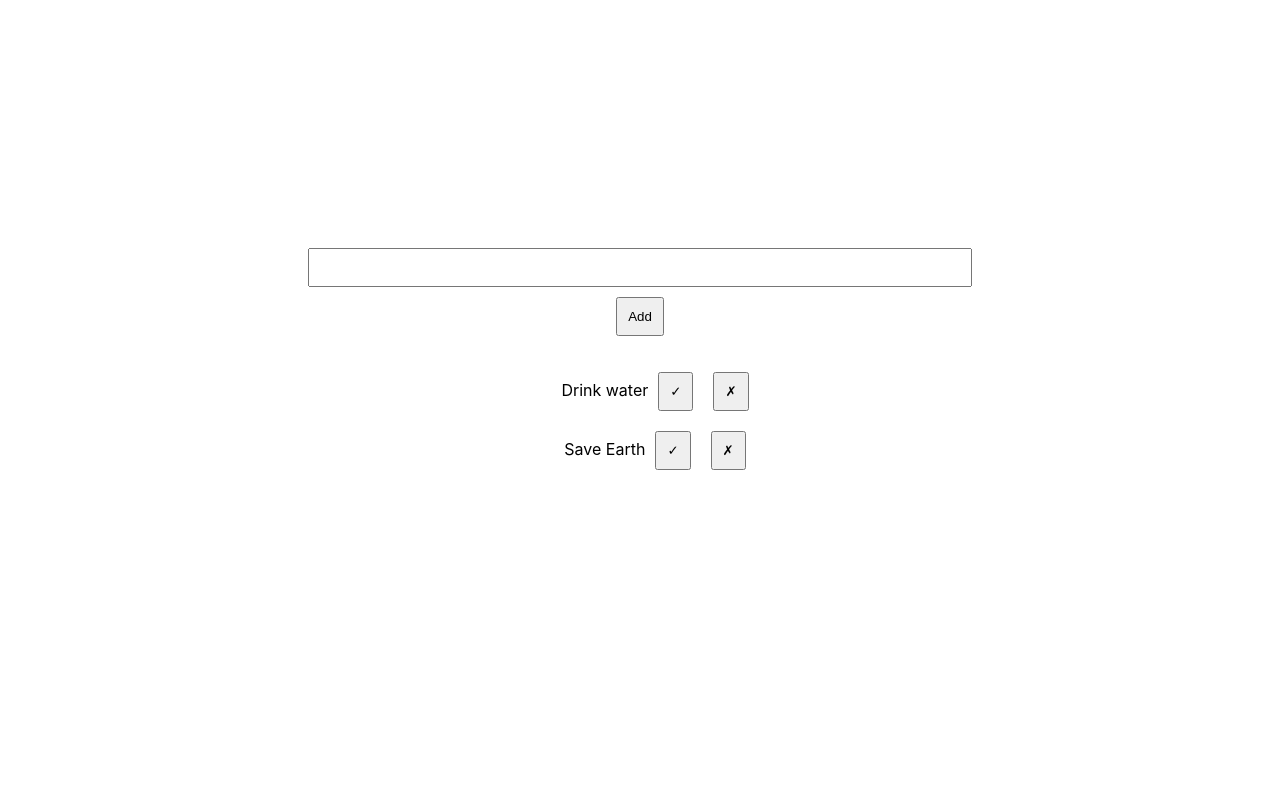
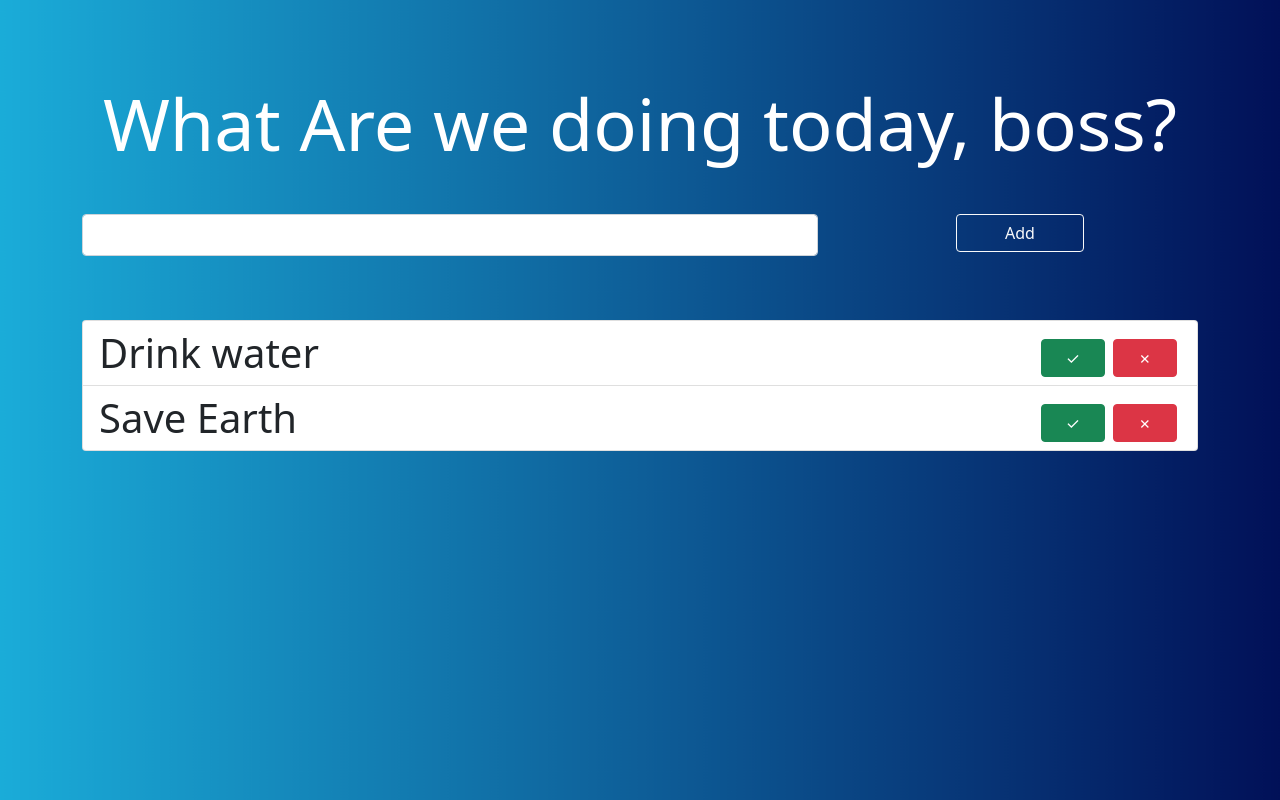
Before and after one commit to AbdAlrhman-Samy/react-todo-app, a React (Create React App) app: page / in a window 1280 px wide. Built offline with nearby package versions, Linux system fonts and the light colour scheme.

Commit message:
updated UI with bootstrap, for learning

```diff
--- a/package.json
+++ b/package.json
@@ -6,7 +6,9 @@
     "@testing-library/jest-dom": "^5.14.1",
     "@testing-library/react": "^11.2.7",
     "@testing-library/user-event": "^12.8.3",
+    "bootstrap": "^5.1.0",
     "react": "^17.0.2",
+    "react-bootstrap": "^2.0.0-beta.5",
     "react-dom": "^17.0.2",
     "react-scripts": "4.0.3",
     "web-vitals": "^1.1.2"
--- a/src/components/App.css
+++ /dev/null
@@ -1,15 +0,0 @@
-.done{
-  text-decoration: line-through;
-}
-
-input{
-  display: block;
-  margin: auto;
-  width: 50vw;
-  padding: 10px;
-}
-
-button{
-  padding: 10px;
-  margin: 10px;
-}
--- a/src/components/App.js
+++ b/src/components/App.js
@@ -1,8 +1,8 @@
-import "./App.css";
-import Form from "./Form";
+import MyForm from "./Form";
 import List from "./List";
-
+import 'bootstrap/dist/css/bootstrap.min.css';
 import {useState} from 'react'
+import { Container } from "react-bootstrap";
 
 
 function App() {
@@ -24,24 +24,25 @@ function App() {
   };
 
   function itemChecked(e) {
-    e.target.parentElement.classList.toggle('done')
-    let checkedIndex = e.target.parentElement.getAttribute('data-id')
+    let checkedIndex = e.target.getAttribute('data-id')
     newTodos[checkedIndex].checked = !newTodos[checkedIndex].checked
+    e.target.parentElement.parentElement.classList.toggle('text-decoration-line-through')
     console.log(newTodos[checkedIndex]);
+
   }
 
   function itemDeleted(e) {
     let removedIndex = e.target.parentElement.getAttribute('data-id')
     newTodos.splice(removedIndex, 1)
     setTodos(newTodos);
-    console.log('deleted item number', Number(removedIndex)+1);
   }
 
   return (
-    <div>
-      <Form newItem={addTodo}/>
+    <Container className="d-flex flex-column text-center" fluid="sm">
+      <h1 className="display-2 mb-5 text-white">What Are we doing today, boss?</h1>
+      <MyForm newItem={addTodo}/>
       <List listItems={todos} handleCheck={itemChecked} handleDelete={itemDeleted}/>
-    </div>
+    </Container>
   );
 }
 
--- a/src/components/Form.jsx
+++ b/src/components/Form.jsx
@@ -1,5 +1,10 @@
+import Button from 'react-bootstrap/Button';
+import Row from 'react-bootstrap/Row'
+import Col from 'react-bootstrap/Col'
+import Form from 'react-bootstrap/Form'
+
 import { useState } from "react";
-const Form = ({ newItem }) => {
+const MyForm = ({ newItem }) => {
   const [value, setValue] = useState("");
 
   const handleForm = (e) => {
@@ -14,11 +19,18 @@ const Form = ({ newItem }) => {
   };
 
   return (
-    <form onSubmit={handleForm}>
-      <input type="text" value={value} onChange={handleChange} required />
-      <button type="submit">Add</button>
-    </form>
+    <Form className="mb-5" onSubmit={handleForm}>
+      <Row>
+        <Col md="8">
+        <Form.Control  className="p-2 mb-3" type="text" value={value} onChange={handleChange} required />
+        </Col>
+
+        <Col md="4">
+        <Button variant="outline-light" className="px-5 mt-sm-3 mt-md-0" type="submit">Add</Button>
+        </Col>
+      </Row>
+    </Form>
   );
 };
 
-export default Form;
+export default MyForm;
--- a/src/components/List.js
+++ b/src/components/List.js
@@ -1,18 +1,25 @@
+import Button from "react-bootstrap/Button";
+import ListGroup from "react-bootstrap/ListGroup";
 const List = ({ listItems, handleCheck, handleDelete }) => {
-
-
   return (
-    <ul>
+    <ListGroup>
       {listItems.map((listItem, index) => {
         return (
-          <li key={index} data-id={index}>
+          <ListGroup.Item key={index} className="display-6 text-center d-flex justify-content-between">
             {listItem.text}
-              <button onClick={handleCheck}>✓</button>
-              <button onClick={handleDelete}>✗</button>
-          </li>
+              <span className="p-0">
+              <Button className="mx-1 px-4" variant="success" onClick={handleCheck} data-id={index}>
+                ✓
+              </Button>
+              <Button className="mx-1 px-4" variant="danger" onClick={handleDelete} data-id={index}>
+                ✗
+              </Button>
+              </span>
+
+          </ListGroup.Item>
         );
       })}
-    </ul>
+    </ListGroup>
   );
 };
 
--- a/src/index.css
+++ b/src/index.css
@@ -1,3 +1,4 @@
+
 body {
   font-family: -apple-system, BlinkMacSystemFont, 'Segoe UI', 'Roboto', 'Oxygen',
     'Ubuntu', 'Cantarell', 'Fira Sans', 'Droid Sans', 'Helvetica Neue',
@@ -6,12 +7,18 @@ body {
   -moz-osx-font-smoothing: grayscale;
   text-align: center;
   margin-bottom: 20px;
+
+  background-image: url('./bg.png');
+  background-position: center;
+  background-size: cover;
+  height: 100vh;
+
 }
 
 body::before{
   content: '';
   display: block;
-  height: 30vh;
+  height: 10vh;
 }
 
 ul{
```
Also changed, not shown: src/bg.png (added), 1 other file (tests, documents, lock files or other folders).
